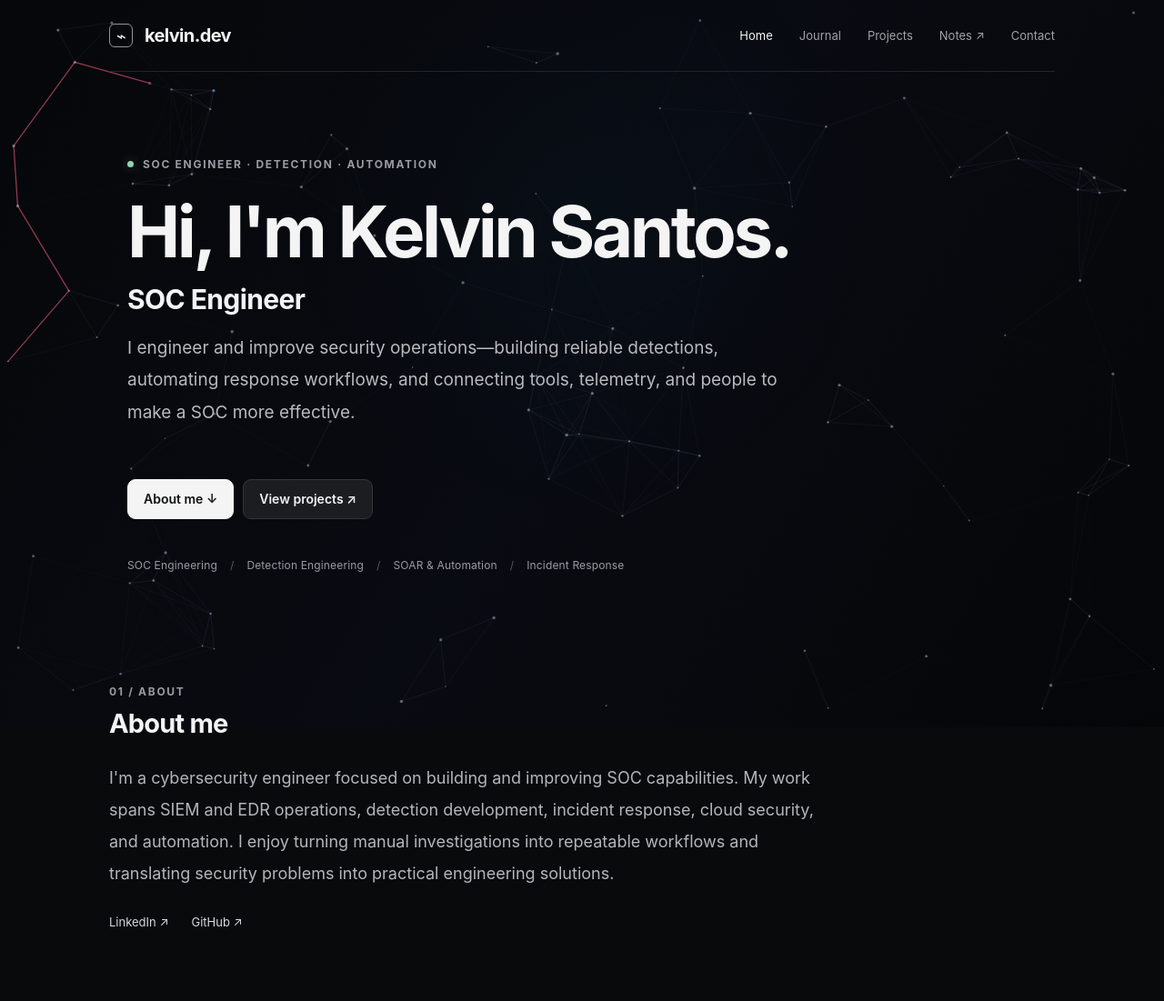
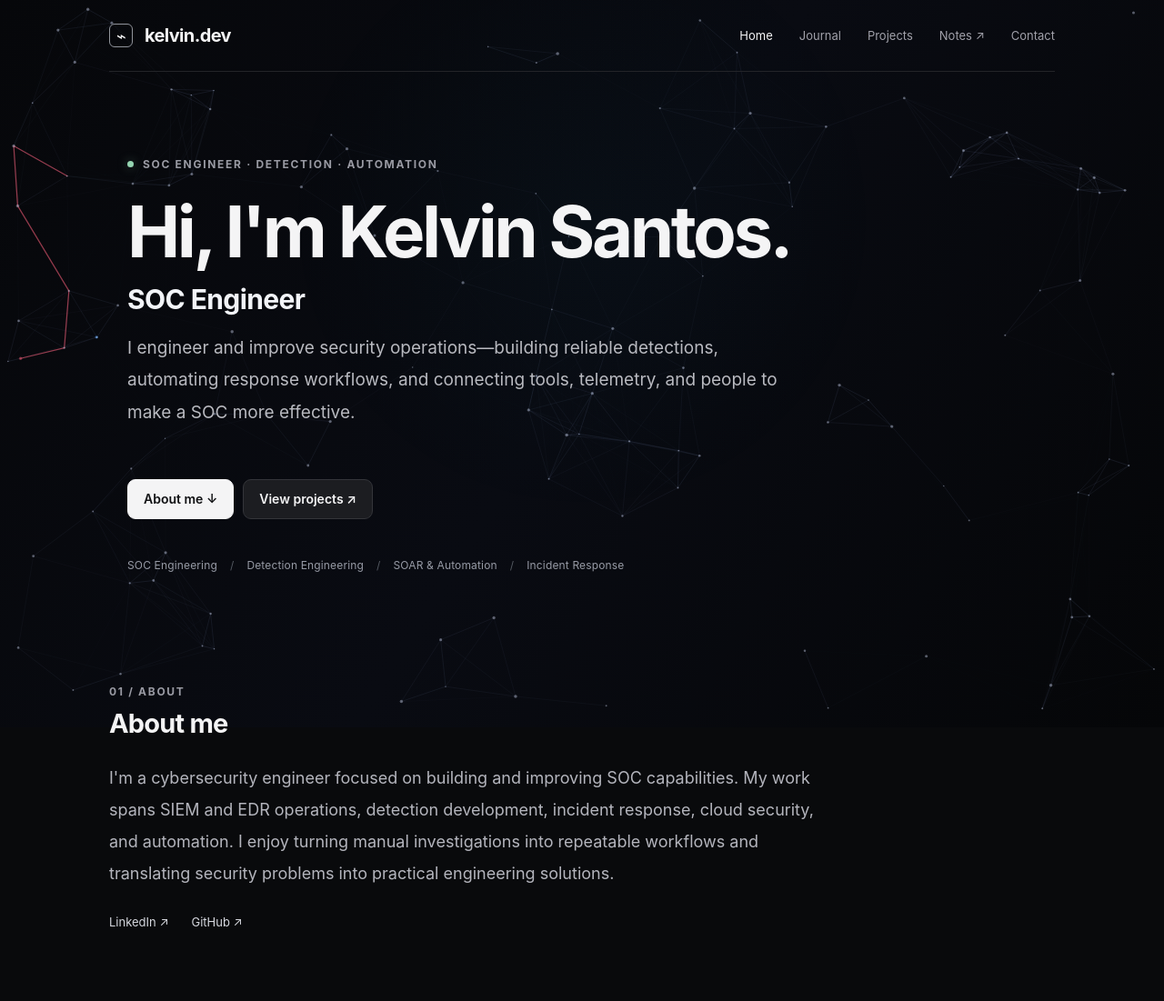
Before and after one commit to zdr4k/zdr4k.github.io, an Astro site: page / in a window 1280 px wide. Shown: the top 1101 px of the page at 91% size. Built offline with nearby package versions, Linux system fonts and the light colour scheme; Astro itself is replaced by a stand-in of ours; animation ran at ten frames a second.

Commit message:
experiment: gently increase neutral mesh density across the viewport

```diff
--- a/src/layouts/SiteLayout.astro
+++ b/src/layouts/SiteLayout.astro
@@ -59,7 +59,7 @@ const pathname = Astro.url.pathname;
         const SCENE_PAUSE_MIN = 1600;
         const SCENE_PAUSE_MAX = 3800;
 
-        const PARTICLE_COUNT = reduceMotion ? 0 : isMobile ? 54 : 102;
+        const PARTICLE_COUNT = reduceMotion ? 0 : isMobile ? 60 : 118;
         const LINK_DISTANCE = isMobile ? 120 : 150;
         const MOUSE_RADIUS = 140;
 
```
